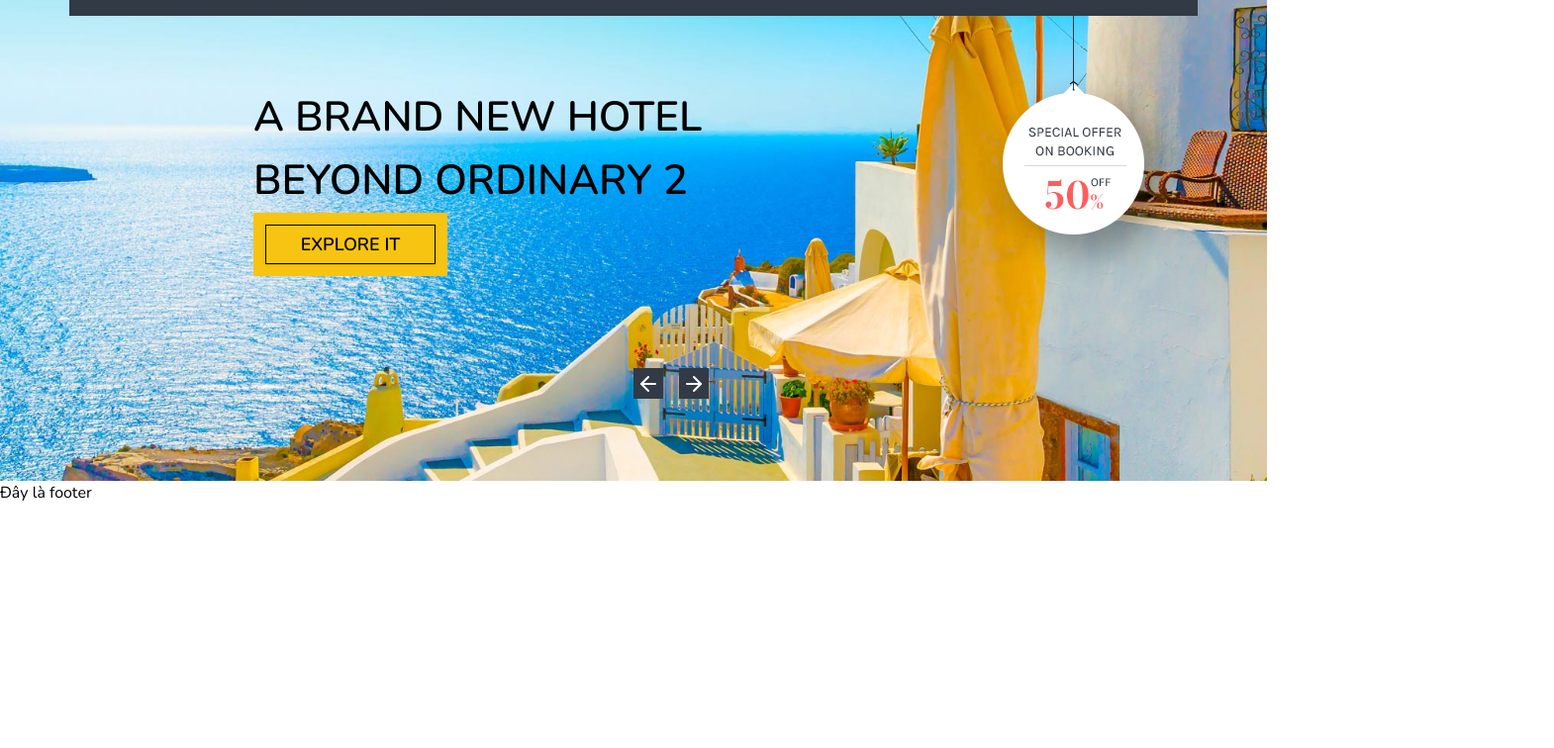
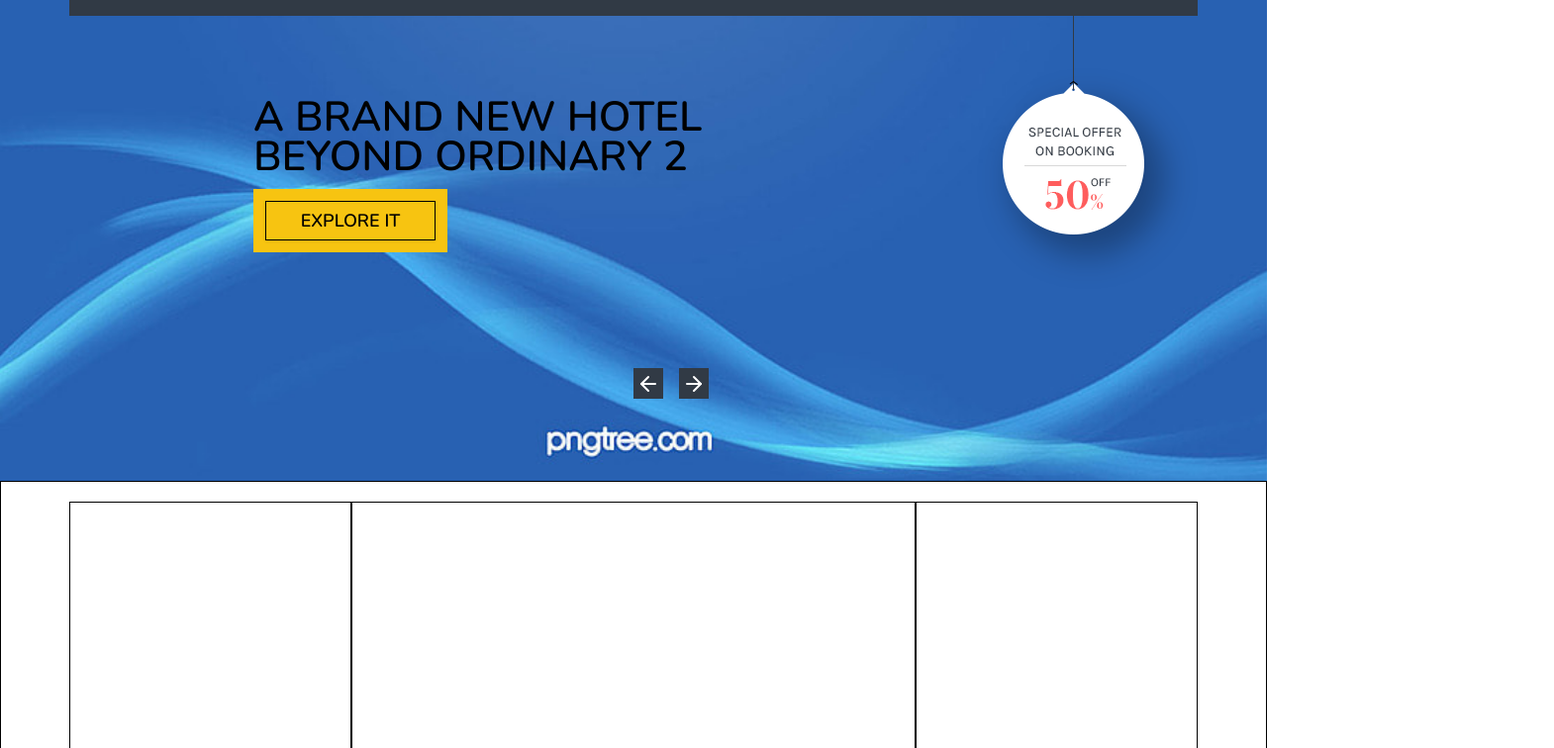
Before and after one commit to minhtuan11102003/DATT_FE, a Next.js app: page / in a window 1280 px wide. Shown: the part 240-996 px from the top of the page at 99% size, 1570 px wide, since content can reach past the window. Before the commit the page ends 800 px from the top, so only its background shows below. Built offline with nearby package versions, Linux system fonts and the light colour scheme.

Commit message:
update banner 2

```diff
--- a/src/app/page.tsx
+++ b/src/app/page.tsx
@@ -15,7 +15,7 @@ export default function Home() {
 
 
   return (
-    <div className="w-full flex justify-center">
+    <div className="w-full ">
       <div className="sectionDate w-full h-[570px] relative mt-6">
         <div className="w-full h-full flex justify-center ">
           <div className="w-[1140px] h-[100px] py-[26px] px-[10px] absolute text-[#aab8ca] bg-[#313a45] z-10">
@@ -68,7 +68,7 @@ export default function Home() {
                 </Select>
               </div>
               <div className="w-[120px] ">
-                <Button className="bg-[#f7c411] text-[#313a45] font-extrabold text-[16px]">BOOK</Button>
+                <Button className="bg-[#f7c411] text-[#313a45] font-extrabold text-[16px] border hover:text-white hover:bg-[#313a45] hover: border-[#f7c411]">BOOK</Button>
               </div>
             </div>
             <div className="relative w-[223px] h-[276px] top-[26px] left-[907px]">
@@ -76,7 +76,20 @@ export default function Home() {
             </div>
           </div>
           <div className="w-full h-full">
-            <BannerComponent/>
+            <BannerComponent />
+          </div>
+        </div>
+      </div>
+      <div className="sectionNew w-full h-[442px] border flex justify-center">
+        <div className="w-[1140px] flex items-center">
+          <div className="w-1/4 h-[400px] border">
+
+          </div>
+          <div className="w-1/2 h-[400px] border">
+
+          </div>
+          <div className="w-1/4 h-[400px] border">
+
           </div>
         </div>
       </div>
--- a/src/components/page/banner.tsx
+++ b/src/components/page/banner.tsx
@@ -8,64 +8,67 @@ import '../../css/banner.css';
 
 export default function BannerComponent() {
     const [dem, setDem] = useState<number>(0);
-    const [isChuyenDong, setChuyenDong] = useState<boolean>(false);
+    const [isChuyenDong, setChuyenDong] = useState<boolean>(true);
 
     let mangImg: { id: number; img: string; title: string; title2: string }[] = [
-        { id: 1, img: "./images/banner2.jpg", title: "Book Your Summer Holidays ", title2: "With HOTEL BOOKING Template 1" },
-        { id: 2, img: "./images/slider-one.jpg", title: "A brand New Hotel ", title2: "Beyond Ordinary 2" },
-        { id: 3, img: "./images/banner2.jpg", title: "Book Your Summer Holidays ", title2: "With HOTEL BOOKING Template 3" },
-        { id: 4, img: "./images/slider-one.jpg", title: "A brand New Hotel", title2: "Beyond Ordinary 4" },
-        { id: 5, img: "./images/banner2.jpg", title: "Book Your Summer Holidays ", title2: "With HOTEL BOOKING Template 5" },
-        { id: 6, img: "./images/slider-one.jpg", title: "A brand New Hotel", title2: "Beyond Ordinary 6" },
+        { id: 1, img: "./images/slider-one.jpg", title: "Book Your Summer Holidays ", title2: "With HOTEL BOOKING Template 1" },
+        { id: 2, img: "./images/banner2.jpg", title: "A brand New Hotel ", title2: "Beyond Ordinary 2" },
+        { id: 3, img: "./images/slider-one.jpg", title: "Book Your Summer Holidays ", title2: "With HOTEL BOOKING Template 3" },
+        { id: 4, img: "./images/banner2.jpg", title: "A brand New Hotel", title2: "Beyond Ordinary 4" },
+        { id: 5, img: "./images/slider-one.jpg", title: "Book Your Summer Holidays ", title2: "With HOTEL BOOKING Template 5" },
+        { id: 6, img: "./images/banner2.jpg", title: "A brand New Hotel", title2: "Beyond Ordinary 6" },
     ];
 
     useEffect(() => {
         const interval = setInterval(() => {
             setChuyenDong(false);
-            setDem((prevDem) => (prevDem + 1) % mangImg.length);
-        }, 4000);
-        setChuyenDong(true);
+            setTimeout(() => {
+                setDem((prevDem) => (prevDem + 1) % mangImg.length);
+                setChuyenDong(true);
+            }, 800);
+        }, 3000);
+
         return () => clearInterval(interval);
-
     }, [dem]);
 
     const upSetDem = () => {
-        if (dem == mangImg.length - 1) {
-            setDem(0);
-        } else {
-            setDem((prevDem) => prevDem + 1);
-        }
-    }
+        setChuyenDong(false);
+        setTimeout(() => {
+            setDem((prevDem) => (prevDem + 1) % mangImg.length);
+            setChuyenDong(true);
+        }, 500);
+    };
 
     const downSetDem = () => {
-        if (dem == 0) {
-            setDem(5);
-        } setDem((prevDem) => prevDem - 1);
-    }
+        setChuyenDong(false);
+        setTimeout(() => {
+            setDem((prevDem) => (prevDem === 0 ? mangImg.length - 1 : prevDem - 1));
+            setChuyenDong(true);
+        }, 500);
+    };
 
     return (
         <div className="w-full h-full relative z-0 mt-0">
             <div className="w-full h-full">
-                <img src={`${mangImg[dem].img}`} alt="Lỗi ảnh" className={`chuyenDong ${isChuyenDong ? 'animate-in' : 'animate-out'} w-full h-full object-cover`} />
+                <img src={`${mangImg[dem].img}`} alt="Lỗi ảnh" className={`chuyenDong ${isChuyenDong ? 'animate-in' : 'animate-out'}  w-full h-full object-cover`} />
             </div>
             <div className="w-[800px] h-[150px] absolute top-[30%] left-[20%]">
-                <p className=" w-[755px] h-[40px] text-[42px] font-semibold mb-6">{mangImg[dem].title.toUpperCase()}</p>
-                <p className=" w-[755px] h-[40px] text-[42px] font-semibold mb-6">{mangImg[dem].title2.toUpperCase()}</p>
-                <div className="w-[196px] p-3 bg-[#f7c411] ">
+                <div className={`w-[755px] h-[80px] text-[42px] font-semibold mb-6 chuyenDong ${isChuyenDong ? 'animate-in' : 'animate-out'}  `}>
+                    <p className="w-full h-[40px]">{mangImg[dem].title.toUpperCase()}</p>
+                    <p >{mangImg[dem].title2.toUpperCase()}</p>
+                </div>
+                <div className={`w-[196px] p-3 bg-[#f7c411] ${isChuyenDong ? 'animate-in' : 'animate-out'}`}>
                     <Button className="w-[172px] h-[40px] py-[8px] px-[34px] border border-spacing-[2px] text-[18px] font-semibold">EXPLORE IT</Button>
                 </div>
-
             </div>
             <div className="absolute top-[80%] left-[50%] flex gap-4">
                 <div className="w-[30px] h-[31px] bg-[#313a45] text-white flex items-center justify-center cursor-pointer">
                     <ArrowLeft onClick={() => {
-                        setChuyenDong(true)
                         downSetDem()
                     }} />
                 </div>
                 <div className="w-[30px] h-[31px] bg-[#313a45] text-white flex items-center justify-center cursor-pointer">
                     <ArrowRight onClick={() => {
-                        setChuyenDong(true)
                         upSetDem()
                     }} />
                 </div>
--- a/src/components/page/header.tsx
+++ b/src/components/page/header.tsx
@@ -68,13 +68,12 @@ const HeaderComponent = () => {
                         </DropdownMenu>
                         <Link href="/News" className='transition-colors duration-500 hover:text-[#16b4ef]'> NEWS </Link>
                         <Link href="/Contacts" className='transition-colors duration-500 hover:text-[#16b4ef]'> CONTACTS </Link>
-                        <div className='relative'>
+                        <div className='relative w-1/6'>
                             <p className='flex gap-3 bg-[#fe5d5d] text-white p-2.5' ><Phone />1234567890</p>
-                            <span className='absolute bg-[#fe5d5d] w-96 h-[44px] top-0 left-[150px]'></span>
+                            <span className='absolute bg-[#fe5d5d] w-full h-[44px] top-0 left-[150px]'></span>
                         </div>
                     </div>
                 </div>
-                <div className='bg-red-500 absolute w-36' ></div>
             </div>
         </div>
     );
--- a/src/css/banner.css
+++ b/src/css/banner.css
@@ -1,41 +1,41 @@
 .chuyenDong {
-    transform-origin: left right;
+    transition: opacity 0.5s, transform 1s;
 }
 
 .animate-in {
-    animation: fadeIn 1.2s cubic-bezier(0.68, -0.55, 0.27, 1.55) alternate;
+    animation: fadeIn 1s ease-in-out normal;
 }
 
 .animate-out {
-    animation: fadeOut 1.2s cubic-bezier(0.68, -0.55, 0.27, 1.55) backwards;
+    animation: fadeOut 1s ease-in-out forwards;
 }
 
 @keyframes fadeIn {
     0% {
-        transform: translateX(-100px);
-        opacity: 0;
+        opacity: 1;
+        transform: translateX(50px);
     }
-    50% {
-        opacity: 0.5;
-        transform: translateX(-50px);
+
+    50%{
+        opacity: 1;
+        transform: translateX(100px)
     }
+
     100% {
         opacity: 1;
-        transform: translateX(0);
+        transform: translateX(0px);
     }
 }
+
 
 @keyframes fadeOut {
     0% {
         opacity: 1;
         transform: translateX(0);
     }
-    50% {
-        opacity: 0.5;
+
+    100% {
+        opacity: 0;
         transform: translateX(-50px);
     }
-    100% {
-        opacity: 0;
-        transform: translateX(-100px);
-    }
 }
```
